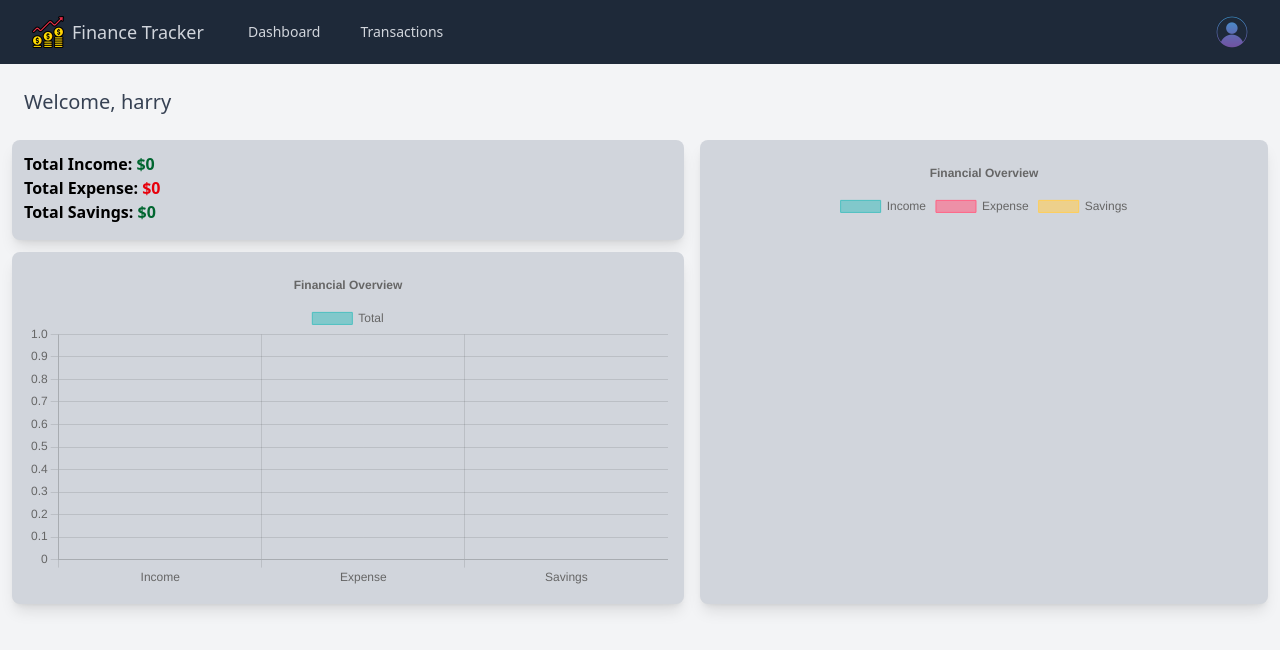
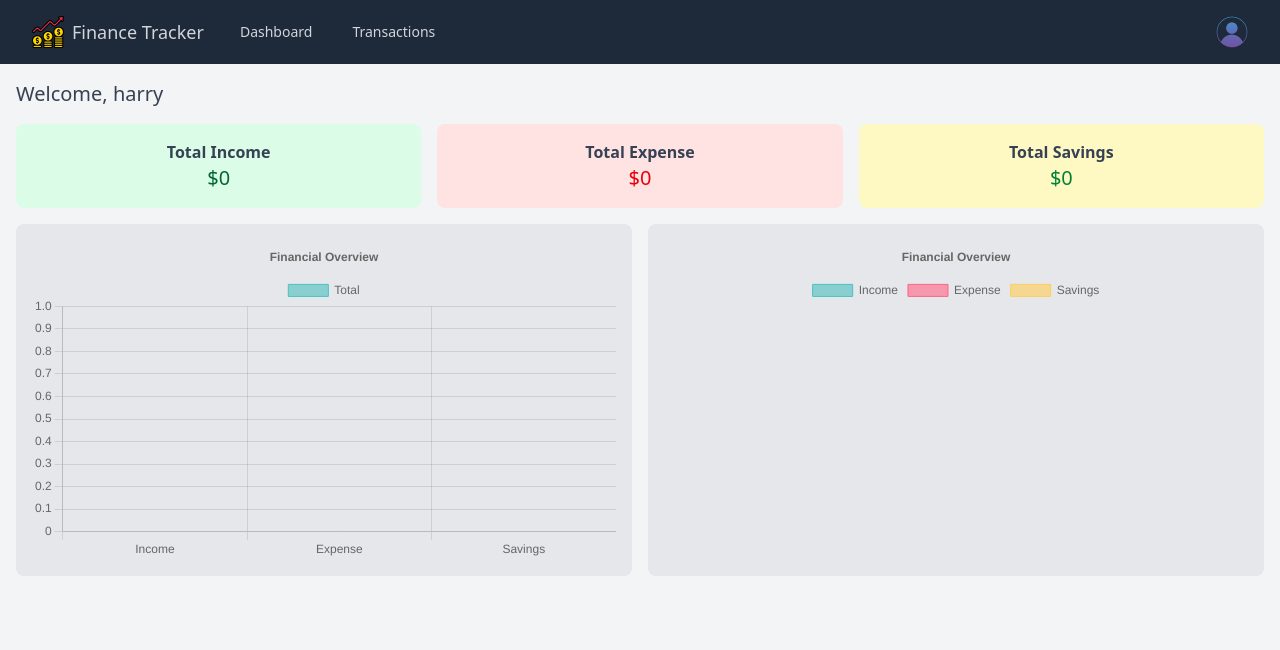
Before and after one commit to AadityaMukherjee2007/cs50w, a Django app: page /dashboard in a window 1280 px wide. Shown: the top 650 px of the page. Run offline with Django 5.2, Linux system fonts and the light colour scheme; a user stored in the database is signed in; data comes from the database, SQL or seed files in the repository; both versions use the stored data as it was after the commit.

Commit message:
improved dashboard, reponsiveness, functional pagination

```diff
--- a/FinalProject/PersonalFinanceTracker/PersonalFinanceTracker/settings.py
+++ b/FinalProject/PersonalFinanceTracker/PersonalFinanceTracker/settings.py
@@ -25,7 +25,7 @@ SECRET_KEY = "django-insecure-_4s6te0r%bror_x41w)xg(##^2t10nj*b45n5*i0_^nu*i)kq7
 # SECURITY WARNING: don't run with debug turned on in production!
 DEBUG = True
 
-ALLOWED_HOSTS = ["127.0.0.1", ".ngrok-free.app"]
+ALLOWED_HOSTS = ["127.0.0.1", "localhost", ".ngrok-free.app"]
 
 CSRF_TRUSTED_ORIGINS = ["https://*.ngrok-free.app"]
 
--- a/FinalProject/PersonalFinanceTracker/Tracker/templates/Tracker/dashboard.html
+++ b/FinalProject/PersonalFinanceTracker/Tracker/templates/Tracker/dashboard.html
@@ -2,25 +2,40 @@
 {% load static %}
 
 {% block body %}
-    <div class="p-3 m-3">
+<div class="p-4 space-y-4">
+
+  <!-- Welcome -->
   {% if user.is_authenticated %}
   <h1 class="text-gray-700 text-xl">Welcome, {{ user }}</h1>
   {% endif %}
+
+  <!-- Totals -->
+  <div class="grid grid-cols-1 sm:grid-cols-3 gap-4">
+    <div class="bg-green-100 p-4 rounded-lg text-center">
+      <p class="text-gray-700 font-semibold">Total Income</p>
+      <p class="text-green-800 text-xl" id="total_income">$0</p>
     </div>
-    <div class="flex flex-col m-3 lg:flex-row lg:space-x-4 space-y-4 lg:space-y-0">
-        <div clss="shadow-lg p-4 rounded-lg bg-gray-300 text-sm sm:text-base">
-            <div style="height: 100px" class="flex-auto shadow-lg p-3 mb-3 rounded-lg bg-gray-300 ">
-                <strong>Total Income: <span class="text-green-800" id="total_income"></span></strong><br>
-                <strong>Total Expense: <span class="text-red-600" id="total_expense"></span></strong><br>
-                <strong>Total Savings: <span class="text-green-800" id="total_savings"></span></strong>
+    <div class="bg-red-100 p-4 rounded-lg text-center">
+      <p class="text-gray-700 font-semibold">Total Expense</p>
+      <p class="text-red-600 text-xl" id="total_expense">$0</p>
     </div>
-            <div class="shadow-lg p-4 rounded-lg bg-gray-300">
+    <div class="bg-yellow-100 p-4 rounded-lg text-center">
+      <p class="text-gray-700 font-semibold">Total Savings</p>
+      <p class="text-green-700 text-xl" id="total_savings">$0</p>
+    </div>
+  </div>
+
+  <!-- Charts -->
+  <div class="grid grid-cols-1 lg:grid-cols-2 gap-4">
+    <div class="bg-gray-200 p-4 rounded-lg">
       <canvas id="finance_graph_2" class="w-full h-64 sm:h-80"></canvas>
     </div>
-        </div>
-        <div class="flex-1 shadow-lg p-4 rounded-lg bg-gray-300">
+    <div class="bg-gray-200 p-4 rounded-lg">
       <canvas id="finance_graph_1" class="w-full h-64 sm:h-80"></canvas>
     </div>
   </div>
+
+</div>
+
 <script src="{% static 'dashboard.js' %}"></script>
 {% endblock %}
--- a/FinalProject/PersonalFinanceTracker/Tracker/templates/Tracker/layout.html
+++ b/FinalProject/PersonalFinanceTracker/Tracker/templates/Tracker/layout.html
@@ -17,13 +17,13 @@
 
     <!-- Navbar -->
     <nav class="bg-gray-800">
-        <div class="mx-auto max-w-7xl px-4 sm:px-6 lg:px-8">
+        <div class="w-full px-4 sm:px-6 lg:px-8">
             <div class="flex h-16 items-center justify-between">
 
                 <!-- Left section -->
                 <div class="flex items-center">
                     <img src="{% static 'financial-profit.png' %}" class="h-8 w-auto" alt="Logo">
-                    <a href="{% url 'dashboard' %}"><div class="text-lg text-gray-300 m-2">Finance Tracker</div></a>
+                    <a href="{% url 'dashboard' %}"><div class="text-lg text-gray-300 ml-2">Finance Tracker</div></a>
                     <div class="hidden sm:flex sm:ml-6 space-x-4">
                         {% if user.is_authenticated %}
                             <a href="{% url 'dashboard' %}" class="text-gray-300 hover:bg-gray-700 hover:text-white px-3 py-2 rounded-md text-sm">Dashboard</a>
--- a/FinalProject/PersonalFinanceTracker/Tracker/templates/Tracker/login.html
+++ b/FinalProject/PersonalFinanceTracker/Tracker/templates/Tracker/login.html
@@ -5,7 +5,7 @@
 {% block body %}
     <div class="flex min-h-full flex-col justify-center px-6 py-12 lg:px-8">
         <div class="sm:mx-auto sm:w-full sm:max-w-sm">
-            <img src="{% static 'financial-profit.png'%}" alt="Your Company" class="mx-auto h-10 w-auto" />
+            <img src="{% static 'financial-profit.png'%}" alt="Finance Tracker" class="mx-auto h-10 w-auto" />
             <h2 class="mt-10 text-center text-2xl/9 font-bold tracking-tight text-gray-900">Sign in to your account</h2>
         </div>
 
--- a/FinalProject/PersonalFinanceTracker/Tracker/views.py
+++ b/FinalProject/PersonalFinanceTracker/Tracker/views.py
@@ -101,17 +101,17 @@ def getTransactions(request):
             page_obj = paginator.page(1)
 
         data = list(page_obj.object_list.values("id", "amount", "description", "category__name", "datetime"))
+        totalTransactions = len(transactions)
 
         return JsonResponse({
             "transactions": data,
             "has_next": page_obj.has_next(),
             "has_previous": page_obj.has_previous(),
-            "num_pages": paginator.num_pages,
+            "totalTransactions": totalTransactions,
             "current_page": page_obj.number
         })
     else:
         return JsonResponse({"error": "Invalid Request"}, status=404)
-
 
 
 
```
Also changed, not shown: FinalProject/PersonalFinanceTracker/Tracker/static/transactions.js (+20 -11 lines), FinalProject/PersonalFinanceTracker/Tracker/templates/Tracker/transactions.html (+4 -4 lines), FinalProject/PersonalFinanceTracker/db.sqlite3. Lines whose indentation alone changed are shown as unchanged.
